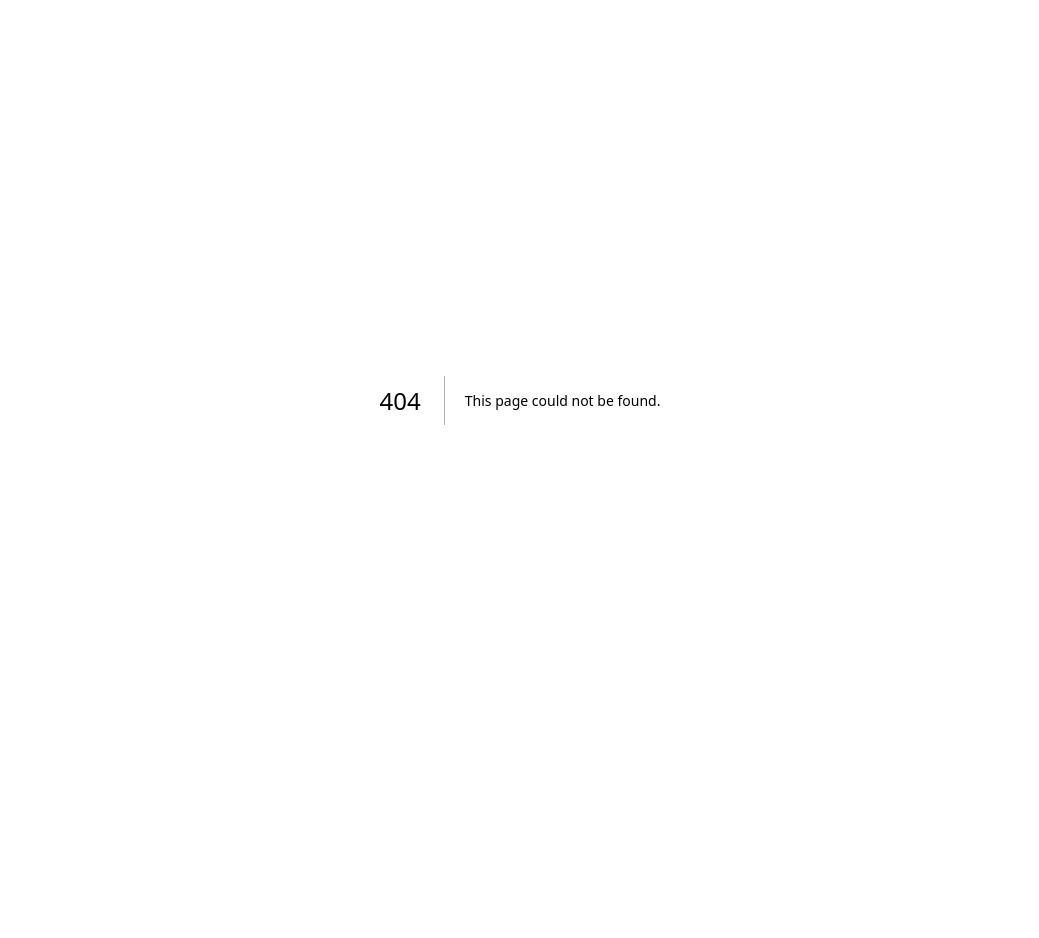
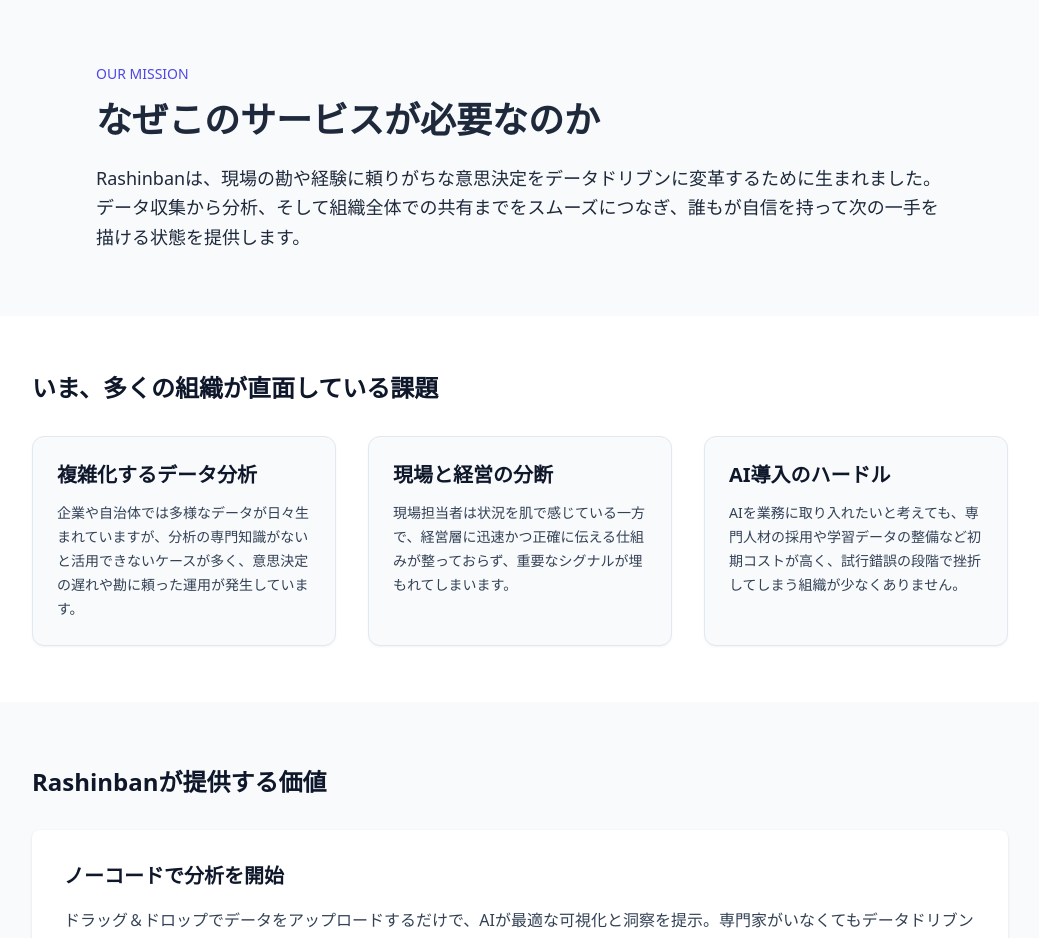
Before and after one commit to vintage-luvu/rashinban, a Next.js app in the folder frontend/: page /why in a window 1280 px wide. Before the commit this address had no page. Shown: the top 938 px of the page, without its empty margins (120-1159 px from the left). Before the commit the page ends 800 px from the top, so only its background shows below. Built offline with nearby package versions, Linux system fonts and the light colour scheme.

Commit message:
Add navigation to why page from login screen

```diff
--- a/frontend/pages/index.js
+++ b/frontend/pages/index.js
@@ -1,3 +1,4 @@
+import Link from "next/link";
 import dynamic from "next/dynamic";
 import React, { useEffect, useMemo, useRef, useState } from "react";
 import AxisSelector from "../components/AxisSelector";
@@ -581,6 +582,12 @@
             >
               {loginLoading ? "航路を確認中..." : "ログイン"}
             </button>
+            <Link
+              href="/why"
+              className="login-button login-button--link"
+            >
+              このサービスが必要な理由を見る
+            </Link>
             <button
               type="button"
               className="login-button login-button--secondary"
--- /dev/null
+++ b/frontend/pages/why.js
@@ -0,0 +1,115 @@
+import Head from "next/head";
+
+export default function WhyPage() {
+  const pillars = [
+    {
+      title: "複雑化するデータ分析",
+      description:
+        "企業や自治体では多様なデータが日々生まれていますが、分析の専門知識がないと活用できないケースが多く、意思決定の遅れや勘に頼った運用が発生しています。",
+    },
+    {
+      title: "現場と経営の分断",
+      description:
+        "現場担当者は状況を肌で感じている一方で、経営層に迅速かつ正確に伝える仕組みが整っておらず、重要なシグナルが埋もれてしまいます。",
+    },
+    {
+      title: "AI導入のハードル",
+      description:
+        "AIを業務に取り入れたいと考えても、専門人材の採用や学習データの整備など初期コストが高く、試行錯誤の段階で挫折してしまう組織が少なくありません。",
+    },
+  ];
+
+  const values = [
+    {
+      title: "ノーコードで分析を開始",
+      body:
+        "ドラッグ＆ドロップでデータをアップロードするだけで、AIが最適な可視化と洞察を提示。専門家がいなくてもデータドリブンな判断が可能になります。",
+    },
+    {
+      title: "現場の声を素早く共有",
+      body:
+        "部門横断で使えるダッシュボードを通じて、現場の気づきやKPIの変化を経営層へ即座に届け、全体最適を実現します。",
+    },
+    {
+      title: "セキュアで持続可能なAI活用",
+      body:
+        "厳格な認証と権限管理、国際基準に準拠したセキュリティで安心してAIを業務に取り入れられます。継続的なアップデートで最新の技術も享受できます。",
+    },
+  ];
+
+  return (
+    <>
+      <Head>
+        <title>なぜこのサービスが必要なのか | Rashinban</title>
+        <meta
+          name="description"
+          content="Rashinbanがなぜ必要なのかを、現場の課題と提供価値の観点からご紹介します。"
+        />
+      </Head>
+      <main className="min-h-screen bg-slate-50 text-slate-800">
+        <section className="mx-auto max-w-4xl px-6 py-16">
+          <p className="text-sm font-medium text-indigo-600">OUR MISSION</p>
+          <h1 className="mt-4 text-3xl font-bold sm:text-4xl">
+            なぜこのサービスが必要なのか
+          </h1>
+          <p className="mt-6 text-lg leading-relaxed">
+            Rashinbanは、現場の勘や経験に頼りがちな意思決定をデータドリブンに変革するために生まれました。
+            データ収集から分析、そして組織全体での共有までをスムーズにつなぎ、誰もが自信を持って次の一手を描ける状態を提供します。
+          </p>
+        </section>
+
+        <section className="bg-white">
+          <div className="mx-auto max-w-5xl px-6 py-14">
+            <h2 className="text-2xl font-semibold text-slate-900">
+              いま、多くの組織が直面している課題
+            </h2>
+            <div className="mt-8 grid gap-8 md:grid-cols-3">
+              {pillars.map((pillar) => (
+                <article
+                  key={pillar.title}
+                  className="rounded-xl border border-slate-200 bg-slate-50 p-6 shadow-sm"
+                >
+                  <h3 className="text-xl font-semibold text-slate-900">
+                    {pillar.title}
+                  </h3>
+                  <p className="mt-3 text-sm leading-6 text-slate-700">
+                    {pillar.description}
+                  </p>
+                </article>
+              ))}
+            </div>
+          </div>
+        </section>
+
+        <section className="mx-auto max-w-5xl px-6 py-16">
+          <h2 className="text-2xl font-semibold text-slate-900">
+            Rashinbanが提供する価値
+          </h2>
+          <div className="mt-8 space-y-10">
+            {values.map((value) => (
+              <article key={value.title} className="rounded-lg bg-white p-8 shadow">
+                <h3 className="text-xl font-semibold text-slate-900">
+                  {value.title}
+                </h3>
+                <p className="mt-4 text-base leading-7 text-slate-700">
+                  {value.body}
+                </p>
+              </article>
+            ))}
+          </div>
+        </section>
+
+        <section className="bg-indigo-600">
+          <div className="mx-auto max-w-4xl px-6 py-16 text-white">
+            <h2 className="text-2xl font-semibold">私たちが目指す未来</h2>
+            <p className="mt-4 text-base leading-7 text-indigo-100">
+              データに強い一部の専門家だけでなく、すべてのメンバーが洞察を得て動ける組織を当たり前にすること。
+              それがRashinbanの掲げるビジョンです。現場の変化を素早く捉え、正しい方向に舵を切るための羅針盤として、
+              あなたのチームを支えます。
+            </p>
+          </div>
+        </section>
+      </main>
+    </>
+  );
+}
--- a/frontend/styles/globals.css
+++ b/frontend/styles/globals.css
@@ -247,6 +247,21 @@
   box-shadow: none;
 }
 
+.login-button--link {
+  margin-top: 0.75rem;
+  background: rgba(15, 23, 42, 0.55);
+  color: #bfdbfe;
+  box-shadow: none;
+  border: 1px solid rgba(148, 163, 184, 0.45);
+  text-decoration: none;
+}
+
+.login-button--link:hover {
+  background: rgba(37, 99, 235, 0.35);
+  color: #fff;
+  box-shadow: none;
+}
+
 .login-support {
   margin-top: -0.25rem;
   font-size: 0.9rem;
```
